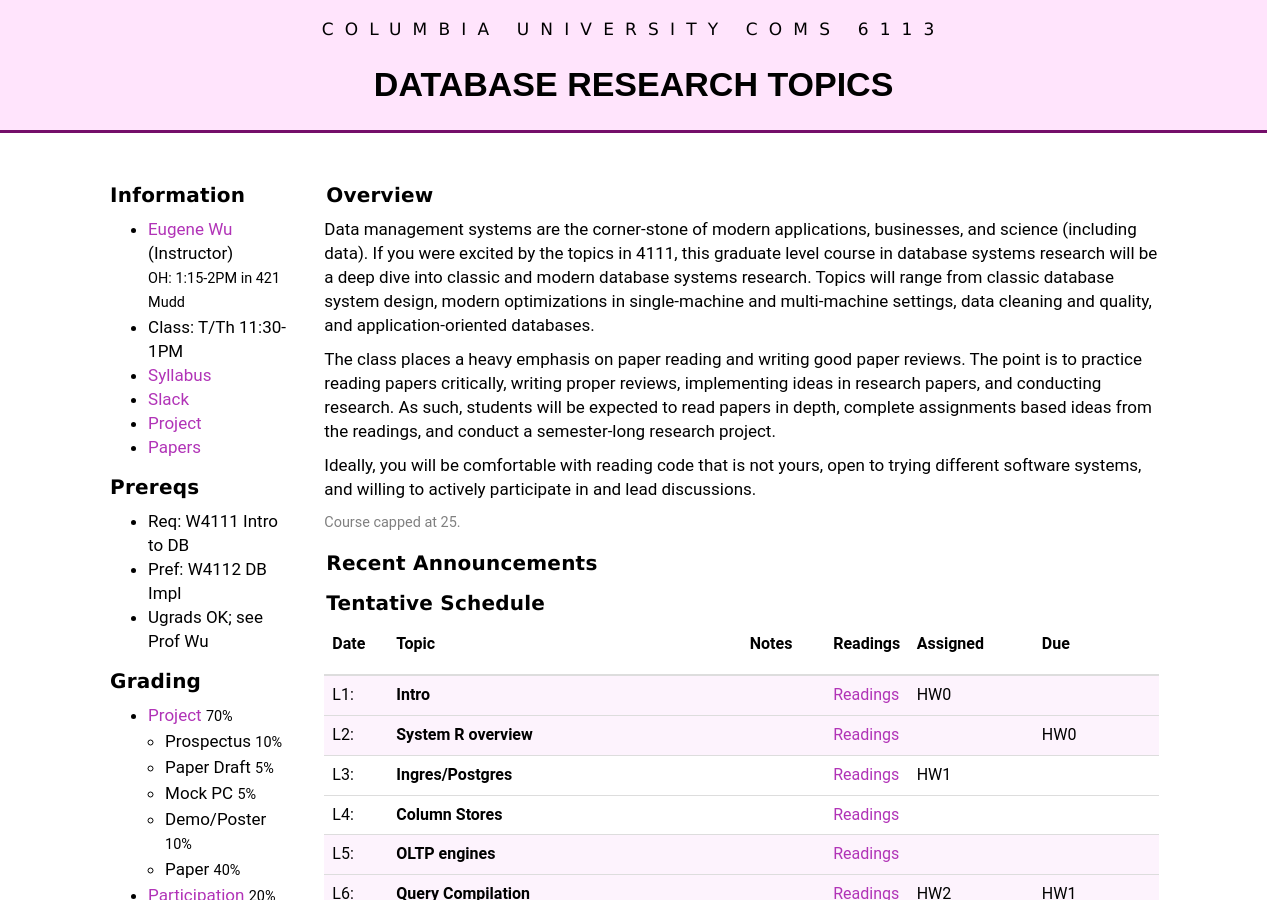
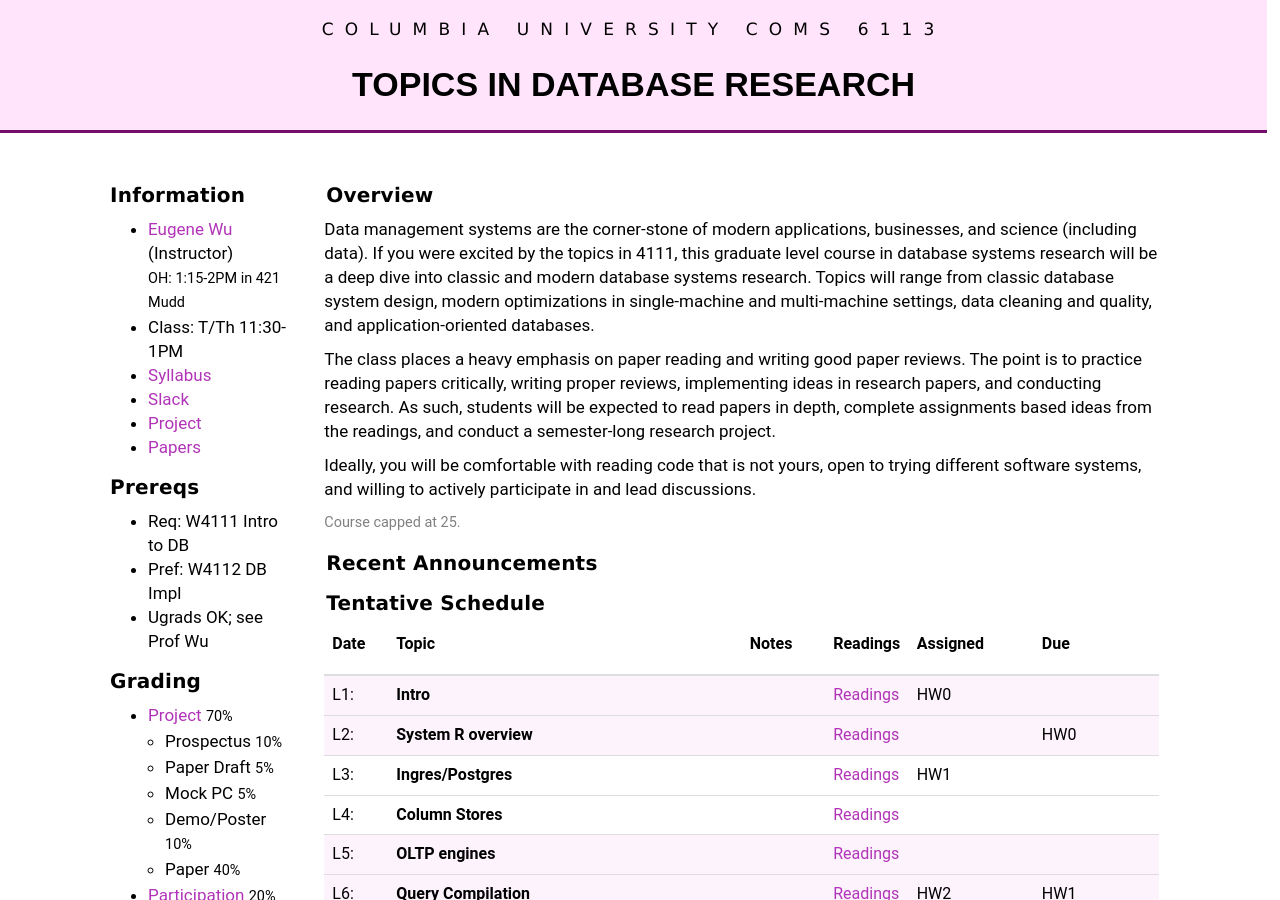
Before and after one commit to w6113/website_fall2020, a Jekyll site: the page built from index.md, in a window 1280 px wide and 900 px high. Built offline with Jekyll 4.4.1, drawn with Linux system fonts in a browser that asks for light colours.

Commit message:
lazy commit msg

```diff
--- a/_includes/header.html
+++ b/_includes/header.html
@@ -3,6 +3,6 @@
 <div class="largeheader centered splitafter">
 	<div class="container">
 		<div class="deco">COLUMBIA UNIVERSITY COMS 6113</div>
-    <div class="title"><a href="/" style="color:black;">DATABASE RESEARCH TOPICS</a></div>
+    <div class="title"><a href="/" style="color:black;">TOPICS IN DATABASE RESEARCH</a></div>
 	</div>
 </div>
```
